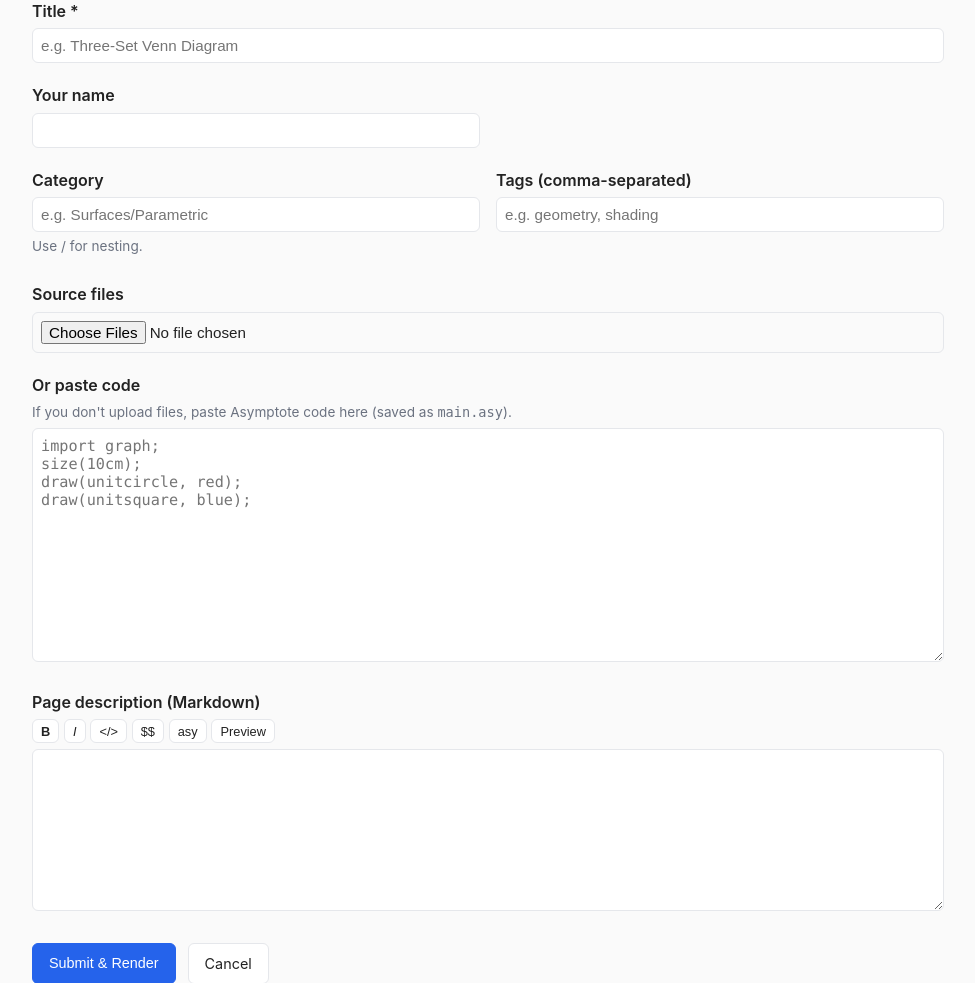
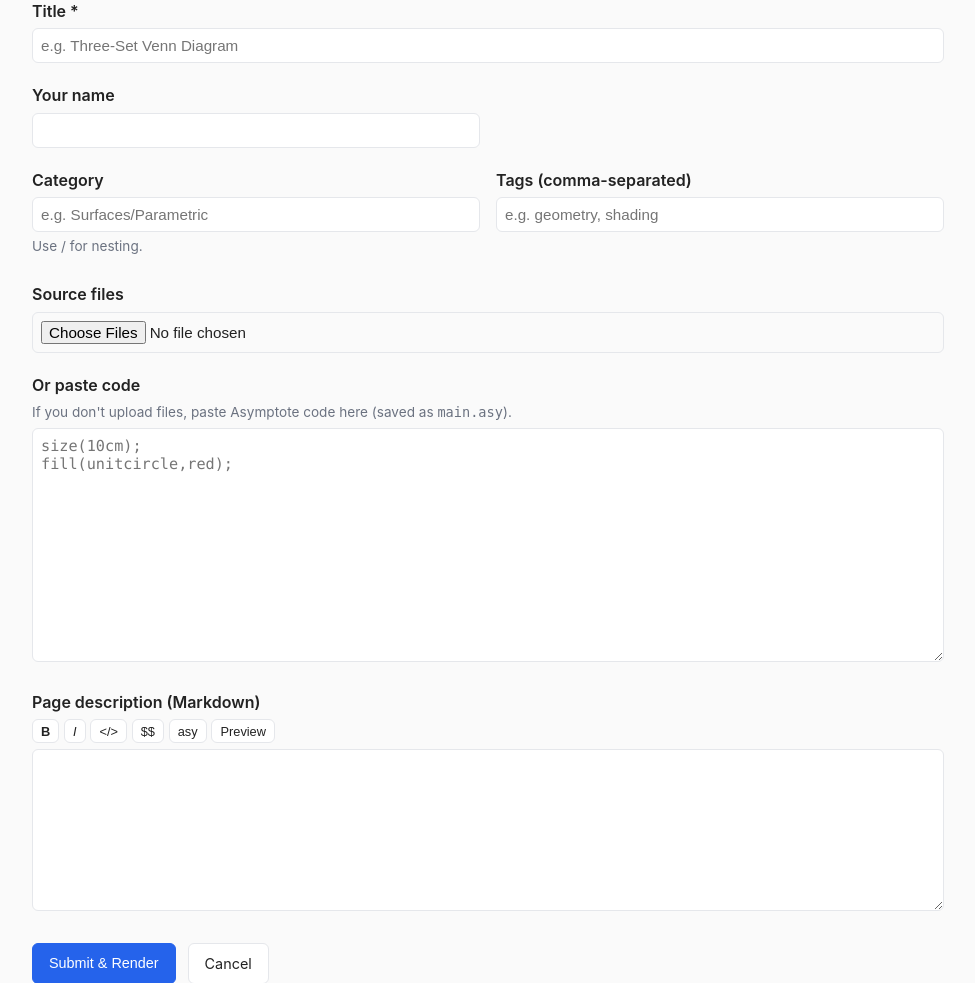
Before and after one commit to vectorgraphics/asymptote-wiki, a Flask app: page /new in a window 1280 px wide. Shown: the part 172-1155 px from the top of the page, without its empty margins (152-1127 px from the left). Run offline with Flask 3, Linux system fonts and the light colour scheme; parts of the project's set-up code (start-up, migrations or seed data) failed here and were passed over; some libraries are stand-ins or nearby versions.

Commit message:
Simplify code placeholder to a minimal asy example

```diff
--- a/templates/edit.html
+++ b/templates/edit.html
@@ -55,10 +55,8 @@
         <label for="code">Or paste code</label>
         <p class="hint">If you don't upload files, paste Asymptote code here (saved as <code>main.asy</code>).</p>
         <textarea id="code" name="code" rows="12" class="code-input"
-                  placeholder="import graph;
-size(10cm);
-draw(unitcircle, red);
-draw(unitsquare, blue);">{{ '' }}</textarea>
+                  placeholder="size(10cm);
+fill(unitcircle,red);">{{ '' }}</textarea>
     </div>
 
     <div class="form-group">
```
